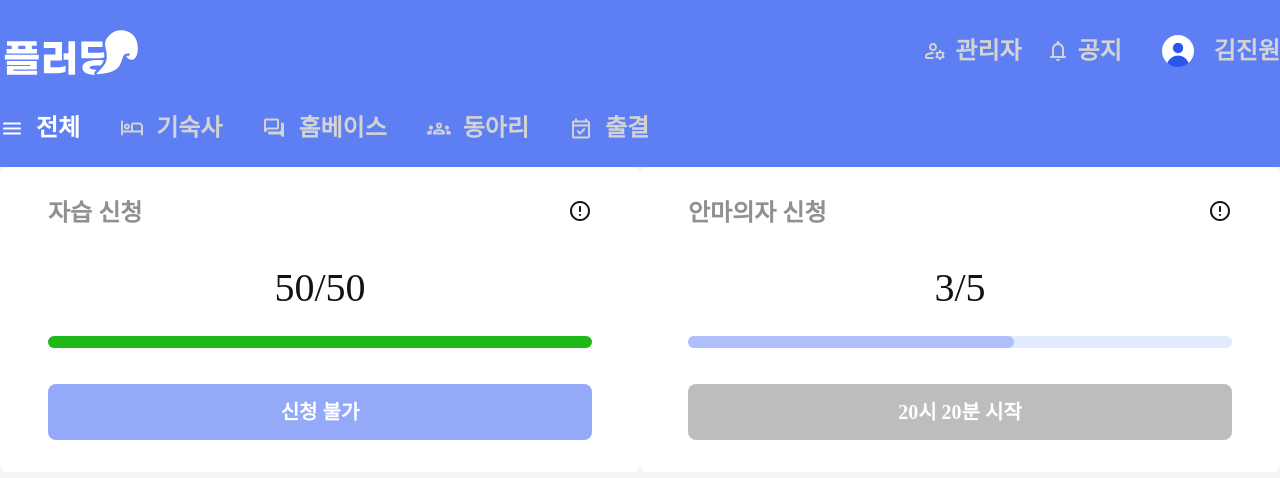
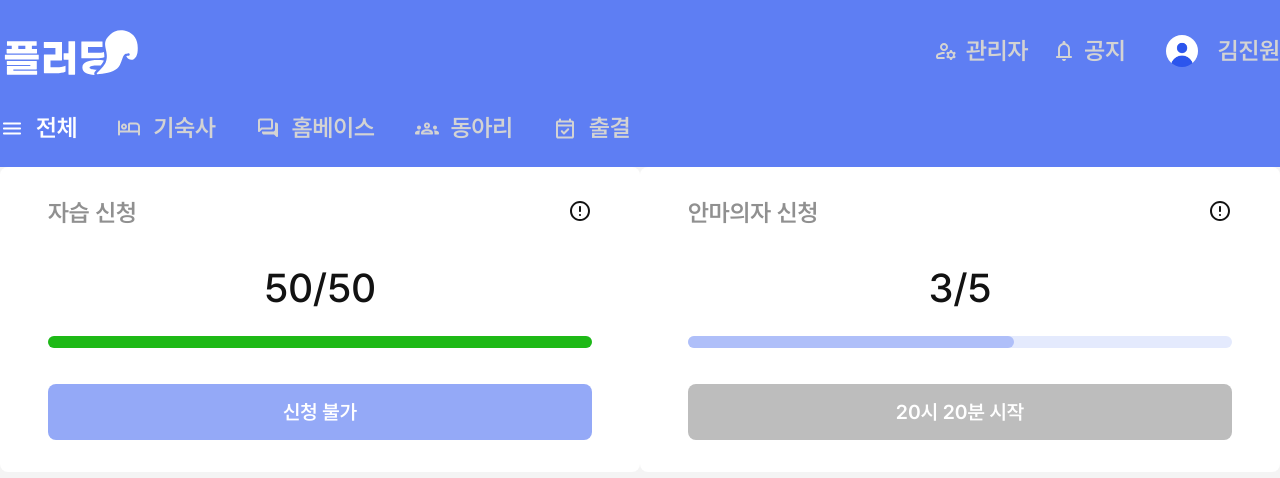
Before and after one commit to flooding-kr/flooding-frontend, a Next.js app: page / in a window 1280 px wide. Shown: the top 478 px of the page. Built offline with nearby package versions, Linux system fonts and the light colour scheme.

Commit message:
💚 Fix: CI Error

```diff
--- a/src/app/layout.tsx
+++ b/src/app/layout.tsx
@@ -2,10 +2,10 @@
 
 import { usePathname } from 'next/navigation';
 
+import { pretendard } from '@/shared/style/font';
 import { Header } from '@/shared/ui';
 
 import TanstackProvider from './_provider/TanstackProvider';
-import { pretendard } from '@/shared/style/font';
 import './globals.css';
 
 export default function RootLayout({
@@ -17,7 +17,7 @@ export default function RootLayout({
 
   return (
     <html lang="ko">
-      <body className="font-Pretendard">
+      <body className={pretendard.className}>
         <TanstackProvider>
           {pathname === '/signin' || pathname === '/signup' ? null : <Header />}
           {children}
```
